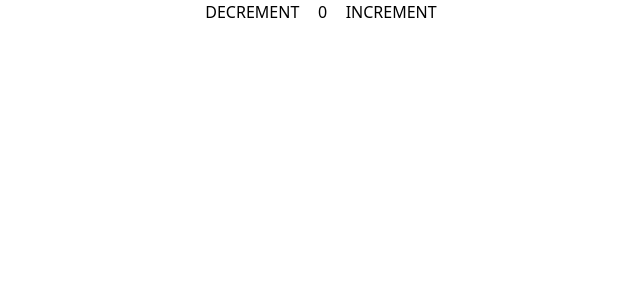
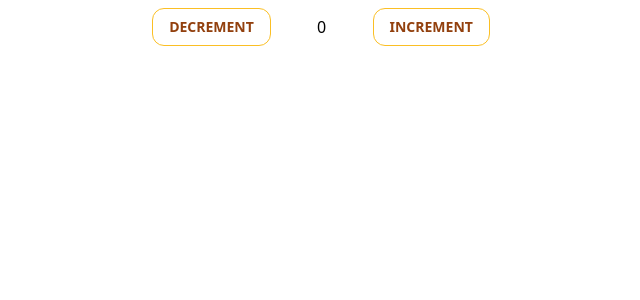
Before and after one commit to AlanLes/vue-vs-svelte, a Svelte app in the folder svelteapp/: page / in a window 1280 px wide. Shown: the top 300 px of the page, without its empty margins (319-959 px from the left). Built offline with nearby package versions, Linux system fonts and the light colour scheme.

Commit message:
add tailwindstyles to both Vue and Svelte Counters components, remove boilerplate-code from App.vue and App.svelte, both localhosts look the same

```diff
--- a/svelteapp/src/App.svelte
+++ b/svelteapp/src/App.svelte
@@ -10,8 +10,5 @@
     @tailwind utilities;
     :global(body) {
         font-family: Avenir, Helvetica, Arial, sans-serif;
-        -webkit-font-smoothing: antialiased;
-        -moz-osx-font-smoothing: grayscale;
-        color: #2c3e50;
     }
 </style>
--- a/svelteapp/src/components/Counter.svelte
+++ b/svelteapp/src/components/Counter.svelte
@@ -2,18 +2,8 @@
   let count = 0;
 </script>
 
-<div class="counter">
-	<button> DECREMENT </button>
+<div class="flex items-center justify-around m-auto max-w-sm pt-2">
+	<button class="px-4 py-2 text-sm text-yellow-800 font-semibold rounded-xl border border-yellow-400 hover:text-white hover:bg-yellow-800 hover:border-transparent focus:outline-none focus:ring-2 focus:ring-yellow-600 focus:ring-offset-2"> DECREMENT </button>
 	<h3>{ count }</h3>
-	<button> INCREMENT </button>
+	<button class="px-4 py-2 text-sm text-yellow-800 font-semibold rounded-xl border border-yellow-400 hover:text-white hover:bg-yellow-800 hover:border-transparent focus:outline-none focus:ring-2 focus:ring-yellow-600 focus:ring-offset-2"> INCREMENT </button>
 </div>
-
-<style>
-    .counter {
-        display: flex;
-        align-items: center;
-        justify-content: space-around;
-        margin: auto;
-        max-width: 250px;
-    }
-</style>
```
Also changed, not shown: 2 other files (tests, documents, lock files or other folders).
